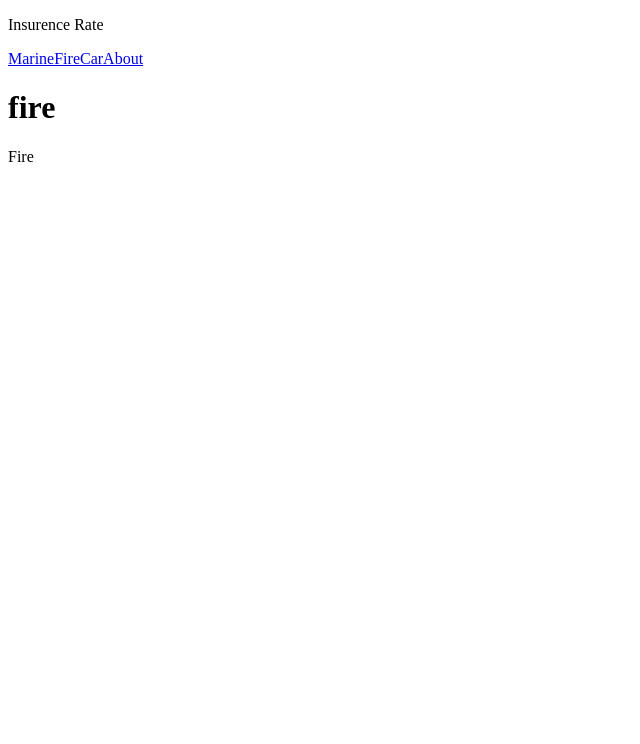
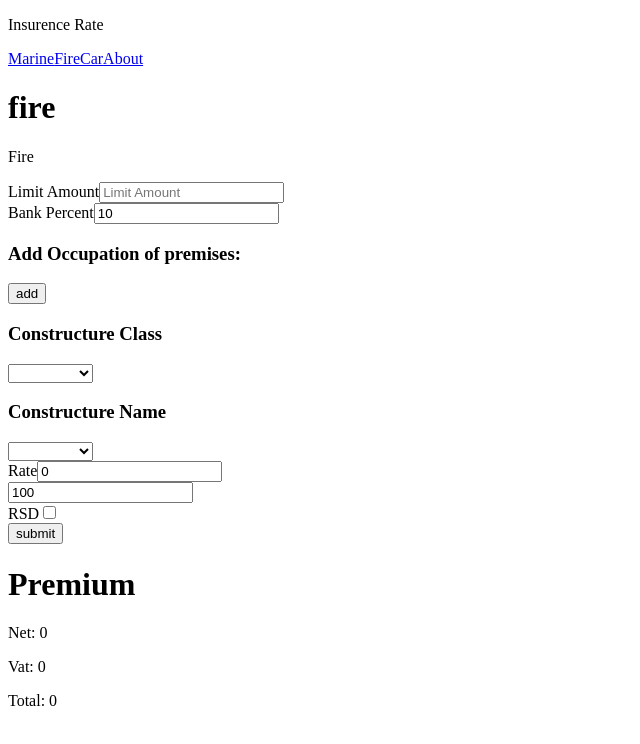
Before and after one commit to Rabin016/insurence-vue-3, a Vue app: page /fire in a window 1280 px wide. Shown: the top 744 px of the page, without its empty margins (0-640 px from the left). Built offline with nearby package versions, Linux system fonts and the light colour scheme.

Commit message:
fire complete part 1

```diff
--- a/package.json
+++ b/package.json
@@ -7,6 +7,7 @@
     "preview": "vite preview --port 5050"
   },
   "dependencies": {
+    "uuid": "^8.3.2",
     "vue": "^3.2.33",
     "vue-router": "^4.0.14"
   },
--- /dev/null
+++ b/src/components/fire/ConditionRate.vue
@@ -0,0 +1,74 @@
+<script setup>
+import { reactive, watch } from "vue";
+import BaseSelect from "../forms/BaseSelect.vue";
+import { classes, class1, class2, class3 } from "../fire/rates";
+import BaseInput from "../forms/BaseInput.vue";
+import { v4 as uuidv4 } from "uuid";
+
+const conditionData = reactive([
+  {
+    _id: uuidv4(),
+    selectedClass: "",
+    selectedStructure: "",
+    rate: 0,
+    itemAmount: 100,
+  },
+]);
+
+const emit = defineEmits(["changeConditionData"]);
+
+watch(conditionData, () => emit("changeConditionData", conditionData));
+
+const changeRate = (data) => {
+  [...class1, ...class2, ...class3].forEach((r) => {
+    if (r.slug == data.selectedStructure) {
+      conditionData.forEach((b) => {
+        if (b._id === data._id) {
+          b.rate = r.rate;
+        }
+      });
+    }
+  });
+};
+
+const addNewEntries = () => {
+  conditionData.push({
+    _id: uuidv4(),
+    selectedClass: "",
+    selectedStructure: "",
+    rate: 0,
+  });
+};
+</script>
+<template>
+  <div>
+    <h3>Add Occupation of premises:</h3>
+    <button @click="addNewEntries">add</button>
+    <div v-for="(data, index) in conditionData" :key="index">
+      <div>
+        <h3>Constructure Class</h3>
+        <BaseSelect v-model="data.selectedClass" :options="classes" />
+      </div>
+
+      <div>
+        <h3>Constructure Name</h3>
+        <BaseSelect
+          v-model="data.selectedStructure"
+          :options="
+            data.selectedClass == 'class1'
+              ? class1
+              : data.selectedClass == 'class2'
+              ? class2
+              : class3
+          "
+          @click="changeRate(data)"
+        />
+      </div>
+
+      <div>
+        <BaseInput label="Rate" v-model="data.rate" />
+        <BaseInput v-model="data.itemAmount" />
+      </div>
+    </div>
+  </div>
+</template>
--- a/src/components/fire/rates.js
+++ b/src/components/fire/rates.js
@@ -1,3 +1,9 @@
+const classes = [
+    {slug: 'class1', name: 'Class I'},
+    {slug: 'class2', name: 'Class II'},
+    {slug: 'class3', name: 'Class III'}
+]
+
 const class1 = [
     {slug: 'shopclass1', name: 'Shop', rate: 0.15},
     {slug: 'godownclass1', name: 'Godown', rate: 0.11},
@@ -22,4 +28,4 @@ const class3 = [
     {slug: 'godownclass3', name: 'Godown', rate: 0.21}
 ]
 
-export {class1, class2, class3}
+export {class1, class2, class3, classes}
--- a/src/views/home/Fire.vue
+++ b/src/views/home/Fire.vue
@@ -1,8 +1,59 @@
-		<script setup>
+<script setup>
+import { ref } from "vue";
+import BaseInput from "../../components/forms/BaseInput.vue";
+import ConditionRate from "../../components/fire/ConditionRate.vue";
+import BaseCheckbox from "../../components/forms/BaseCheckbox.vue";
+import Button from "../../components/forms/Button.vue";
+import {
+  bankCalculate,
+  rateCalculate,
+} from "../../components/calculation/calculate";
+import PremiumStatus from "../../components/PremiumStatus.vue";
 
+const limitAmount = ref("");
+const bankPercent = ref(10);
+const allConditions = ref();
+const rsd = ref(false);
+const premium = ref({
+  net: 0,
+  vat: 0,
+  total: 0,
+});
+
+const cngConditionData = (data) => (allConditions.value = data);
+const calculate = () => {
+  const amount = bankCalculate(
+    Number(limitAmount.value),
+    Number(bankPercent.value)
+  );
+  let netPremium = 0;
+  allConditions.value.forEach((structure) => {
+    const structurePrice = rateCalculate(amount, structure.itemAmount);
+    netPremium = netPremium + rateCalculate(structurePrice, structure.rate);
+  });
+  rsd.value && (netPremium = netPremium + rateCalculate(amount, 0.13));
+  const vat = rateCalculate(netPremium, 15);
+  const total = netPremium + vat;
+  premium.value.net = netPremium;
+  premium.value.vat = vat;
+  premium.value.total = total;
+  console.log(premium.value);
+};
 </script>
+
 <template>
-	<div>
-		<p>Fire</p>
-	</div>
+  <div>
+    <p>Fire</p>
+    <form @submit.prevent="calculate">
+      <BaseInput v-model="limitAmount" label="Limit Amount" type="number" />
+      <BaseInput v-model="bankPercent" label="Bank Percent" type="number" />
+      <ConditionRate @changeConditionData="cngConditionData" />
+
+      <div>
+        <BaseCheckbox label="RSD" v-model="rsd" />
+      </div>
+      <Button>submit</Button>
+    </form>
+    <PremiumStatus :premiumBill="premium" />
+  </div>
 </template>
--- a/src/views/home/Marine.vue
+++ b/src/views/home/Marine.vue
@@ -1,60 +1,64 @@
 <script setup>
-import { ref } from 'vue';
-import BaseInput from '../../components/forms/BaseInput.vue';
-import Button from '../../components/forms/Button.vue';
-import ConditionRate from '../../components/marine/ConditionRate.vue';
-import { convertCurrency, bankCalculate, rateCalculate } from "../../components/calculation/calculate";
-import PremiumStatus from '../../components/PremiumStatus.vue';
-import BaseCheckbox from '../../components/forms/BaseCheckbox.vue';
+import { ref } from "vue";
+import BaseInput from "../../components/forms/BaseInput.vue";
+import Button from "../../components/forms/Button.vue";
+import ConditionRate from "../../components/marine/ConditionRate.vue";
+import {
+  convertCurrency,
+  bankCalculate,
+  rateCalculate,
+} from "../../components/calculation/calculate";
+import PremiumStatus from "../../components/PremiumStatus.vue";
+import BaseCheckbox from "../../components/forms/BaseCheckbox.vue";
 
-const limitAmount = ref('')
-const bankPercent = ref('')
-const currencyRate = ref('')
-const rate = ref(null)
-const war = ref(true)
-const via = ref('ship')
+// All States
+const limitAmount = ref("");
+const bankPercent = ref("");
+const currencyRate = ref("");
+const rate = ref(null);
+const war = ref(true);
+const via = ref("ship");
 const premium = ref({
   net: 0,
   vat: 0,
   stamp: 0,
-    total: 0
-})
+  total: 0,
+});
 
-const ratefn = val => {
-    rate.value = val.rate
-    via.value = val.via
-}
+// All Functions
+const ratefn = (val) => {
+  rate.value = val.rate;
+  via.value = val.via;
+};
 
-const vatBalance = (total) => total * (15 / 100)
+const vatBalance = (total) => total * (15 / 100);
 
 const submitInfo = () => {
-    let val = convertCurrency(limitAmount.value, currencyRate.value)
-    val = bankCalculate(val, bankPercent.value)
-    const marineBalance = rateCalculate(val, rate.value)
+  let val = convertCurrency(limitAmount.value, currencyRate.value);
+  val = bankCalculate(val, bankPercent.value);
+  const marineBalance = rateCalculate(val, rate.value);
 
   // Net Premium
   if (war.value) {
-        premium.value.net = marineBalance + rateCalculate(val, 0.05)
+    premium.value.net = marineBalance + rateCalculate(val, 0.05);
   } else {
-        premium.value.net = marineBalance
+    premium.value.net = marineBalance;
   }
-    premium.value.net <= 500 ? premium.value.net = 500 : null
+  premium.value.net <= 500 ? (premium.value.net = 500) : null;
 
   // vat
-    premium.value.vat = vatBalance(premium.value.net)
+  premium.value.vat = vatBalance(premium.value.net);
 
   // Stamp
-    if (via.value == 'ship') {
-        premium.value.stamp = val / 1500
+  if (via.value == "ship") {
+    premium.value.stamp = val / 1500;
   } else {
-        premium.value.stamp = 50
+    premium.value.stamp = 50;
   }
   // Total
-    premium.value.total = premium.value.net + premium.value.vat + premium.value.stamp
-    console.log(premium.value)
-
-}
-
+  premium.value.total =
+    premium.value.net + premium.value.vat + premium.value.stamp;
+};
 </script>
 
 <template>
```
Also changed, not shown: 1 other file (tests, documents, lock files or other folders). Lines whose indentation alone changed are shown as unchanged.
